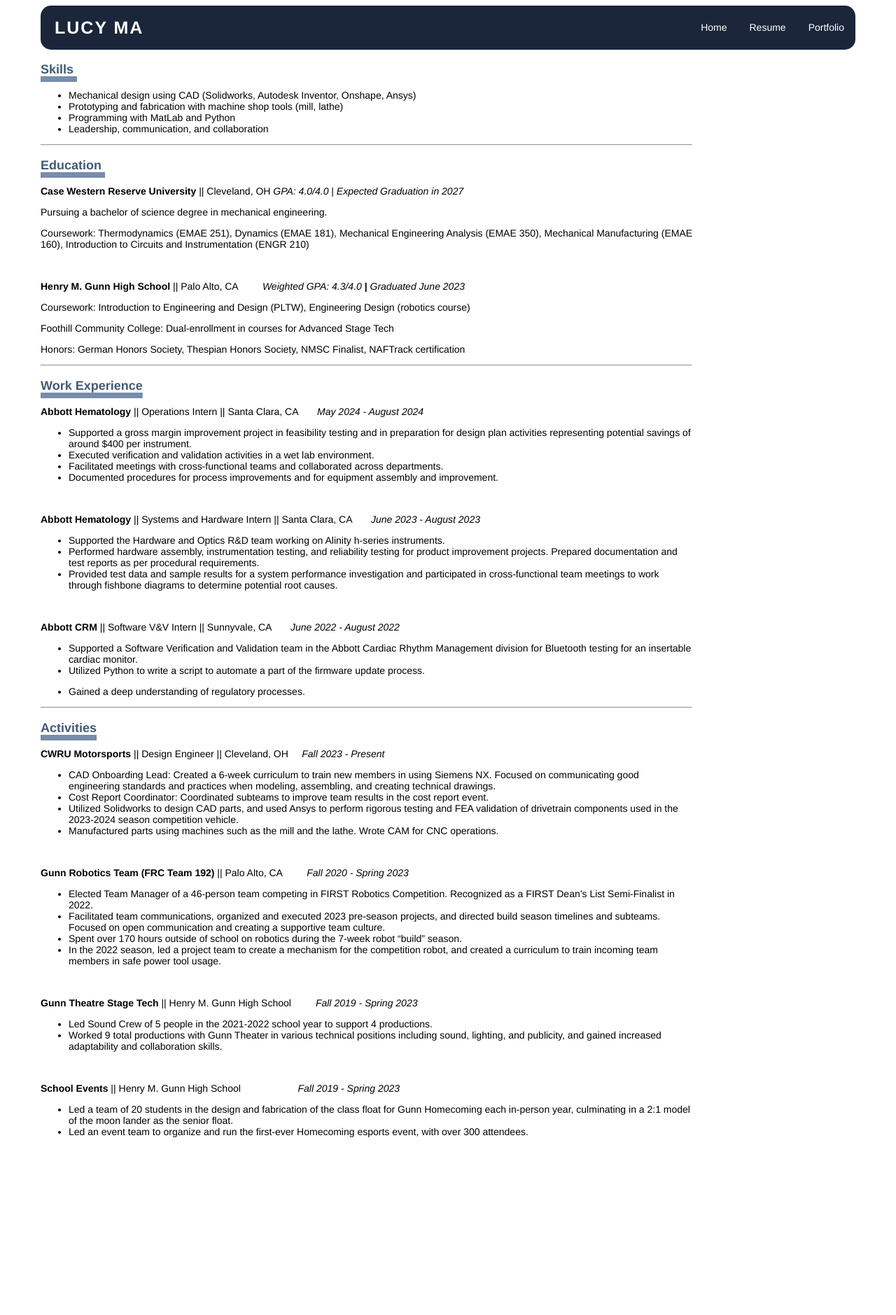
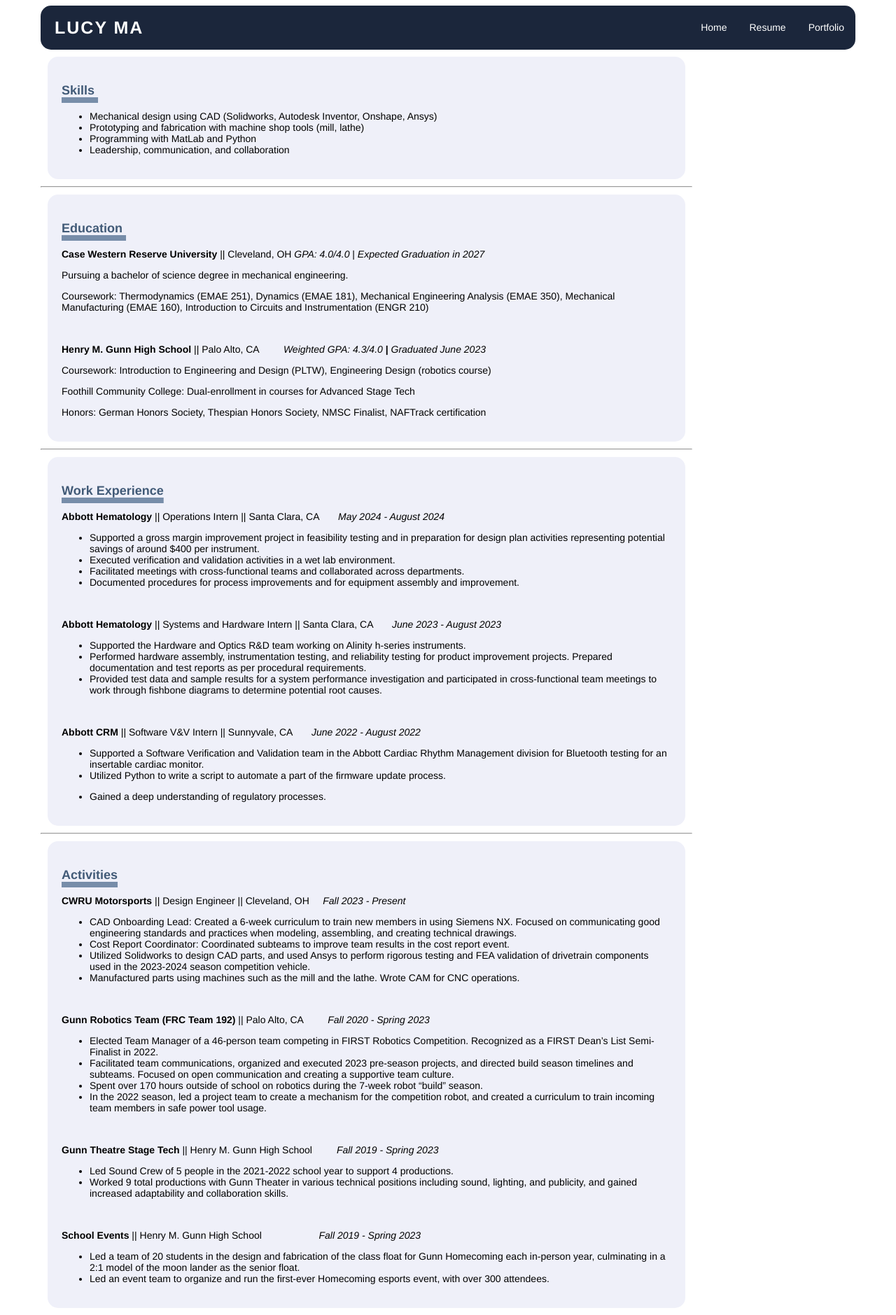
Before and after one commit to lucyttma/lucyttma.github.io, a Jekyll site: the page built from static/resume.html, in a window 1280 px wide. Shown: the whole page at 70% size. Built offline with Jekyll 4.4.1, drawn with Linux system fonts in a browser that asks for light colours; before the commit the page ends 1639 px from its top, so only the background shows below that.

Commit message:
Update resume.html

```diff
--- a/static/resume.html
+++ b/static/resume.html
@@ -2,6 +2,7 @@
 layout: resume
 title: Resume
 ---
+<div class="resume-section">
   <h3><b>Skills&nbsp;</b></h3>
   <ul>
     <li style="font-weight: 400;" aria-level="1"><span style="font-weight: 400;">Mechanical design using CAD (Solidworks, Autodesk Inventor, Onshape, Ansys)</span></li>
@@ -9,7 +10,9 @@
     <li style="font-weight: 400;" aria-level="1"><span style="font-weight: 400;">Programming with MatLab and Python</span></li>
     <li style="font-weight: 400;" aria-level="1"><span style="font-weight: 400;">Leadership, communication, and collaboration</span></li>
   </ul>
+</div>
 <hr />
+<div class="resume-section">
   <h3><b>Education&nbsp;</b></h3>
   <p><b>Case Western Reserve University </b><span style="font-weight: 400;">|| Cleveland, OH</span> <em><span style="font-weight: 400;">GPA: 4.0/4.0</span></em><span style="font-weight: 400;"> |</span> <em><span style="font-weight: 400;">Expected Graduation in 2027</span></em></p>
     <p><span style="font-weight: 400;">Pursuing a bachelor of science degree in mechanical engineering.&nbsp;</span></p>
@@ -19,7 +22,9 @@
     <p><span style="font-weight: 400;">Coursework:</span><span style="font-weight: 400;"> Introduction to Engineering and Design (PLTW), Engineering Design (robotics course)</span></p>
     <p><span style="font-weight: 400;">Foothill Community College:</span><span style="font-weight: 400;"> Dual-enrollment in courses for Advanced Stage Tech</span></p>
     <p><span style="font-weight: 400;">Honors:</span><span style="font-weight: 400;"> German Honors Society, Thespian Honors Society, NMSC Finalist, NAFTrack certification</span></p>
+</div>
 <hr />
+<div class="resume-section">
   <h3><b>Work Experience</b></h3>
     <p><b>Abbott Hematology</b><span style="font-weight: 400;"> || Operations Intern || Santa Clara, CA</span> <span style="font-weight: 400;"> &nbsp; &nbsp; &nbsp; </span><em><span style="font-weight: 400;">May 2024 - August 2024</span></em></p>
     <ul>
@@ -44,7 +49,9 @@
   <ul>
   <li style="font-weight: 400;" aria-level="1"><span style="font-weight: 400;">Gained a deep understanding of regulatory processes.</span></li>
   </ul>
+</div>
 <hr />
+<div class="resume-section">
   <h3><b>Activities</b></h3>
     <p><b>CWRU Motorsports </b><span style="font-weight: 400;">|| Design Engineer || Cleveland, OH </span> <span style="font-weight: 400;"> &nbsp; &nbsp; </span><em><span style="font-weight: 400;">Fall</span></em> <em><span style="font-weight: 400;">2023 - Present</span></em></p>
     <ul>
@@ -73,3 +80,4 @@
       <li style="font-weight: 400;" aria-level="1"><span style="font-weight: 400;">Led a team of 20 students in the design and fabrication of the class float for Gunn Homecoming each in-person year, culminating in a 2:1 model of the moon lander as the senior float.</span></li>
       <li style="font-weight: 400;" aria-level="1"><span style="font-weight: 400;">Led an event team to organize and run the first-ever Homecoming esports event, with over 300 attendees.</span></li>
     </ul>
+</div>
```
Lines whose indentation alone changed are shown as unchanged.
